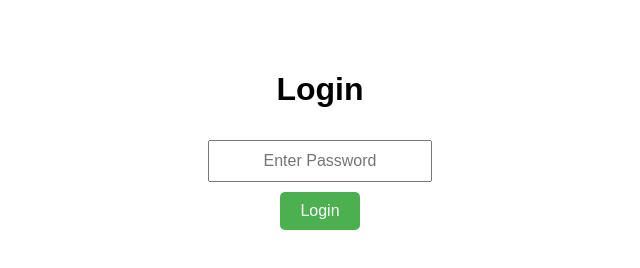
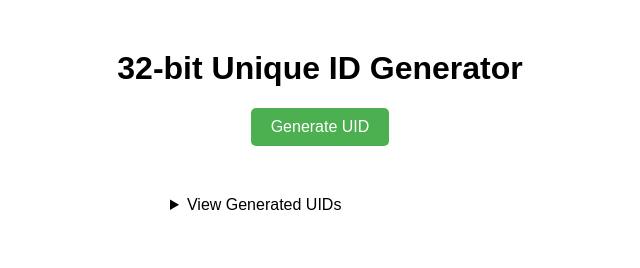
Before and after one commit to wolfblood135/uidgen, a plain HTML site: page index.html in a window 1280 px wide. Shown: the whole page, without its empty margins (320-960 px from the left). Drawn offline with Linux system fonts and the light colour scheme.

Commit message:
Update index.html

```diff
--- a/index.html
+++ b/index.html
@@ -55,31 +55,10 @@
     .copy-btn:hover {
       background-color: #0056b3;
     }
-
-    #login-section {
-      display: flex;
-      flex-direction: column;
-      align-items: center;
-      margin-top: 50px;
-    }
-
-    #login-section input {
-      padding: 10px;
-      margin: 10px 0;
-      font-size: 16px;
-      width: 200px;
-      text-align: center;
-    }
   </style>
 </head>
 <body>
-  <div id="login-section">
-    <h1>Login</h1>
-    <input type="password" id="password" placeholder="Enter Password" />
-    <button onclick="checkPassword()">Login</button>
-  </div>
-
-  <div id="main-content" style="display: none;">
+  <div id="main-content">
     <h1>32-bit Unique ID Generator</h1>
     <button onclick="generateUID()">Generate UID</button>
     <div id="output"></div>
@@ -93,33 +72,6 @@
   </div>
 
   <script>
-    // Precomputed hash of the password "20022002"
-    const STORED_PASSWORD_HASH = "b79b34a3c1e0c74f64621f46b94cce23f3124e36642b5ae1735ef6bc4301f759";
-
-    // Function to hash a given string using SHA-256 (if necessary)
-    async function hashString(str) {
-      const encoder = new TextEncoder();
-      const data = encoder.encode(str);
-      const hashBuffer = await crypto.subtle.digest("SHA-256", data);
-      return Array.from(new Uint8Array(hashBuffer))
-        .map(byte => byte.toString(16).padStart(2, "0"))
-        .join("");
-    }
-
-    // Check password and show main content
-    async function checkPassword() {
-      const enteredPassword = document.getElementById('password').value;
-      const hashedPassword = await hashString(enteredPassword);
-
-      if (hashedPassword === STORED_PASSWORD_HASH) {
-        document.getElementById('login-section').style.display = 'none';
-        document.getElementById('main-content').style.display = 'block';
-        loadUIDs(); // Load existing UIDs from localStorage
-      } else {
-        alert("Incorrect password!");
-      }
-    }
-
     // Generate a 32-bit UID and save it to localStorage
     function generateUID() {
       const maxUID = 4294967295;
@@ -160,6 +112,9 @@
         console.error('Failed to copy UID: ', err);
       });
     }
+
+    // Load the existing UIDs when the page loads
+    window.onload = loadUIDs;
   </script>
 </body>
 </html>
```
